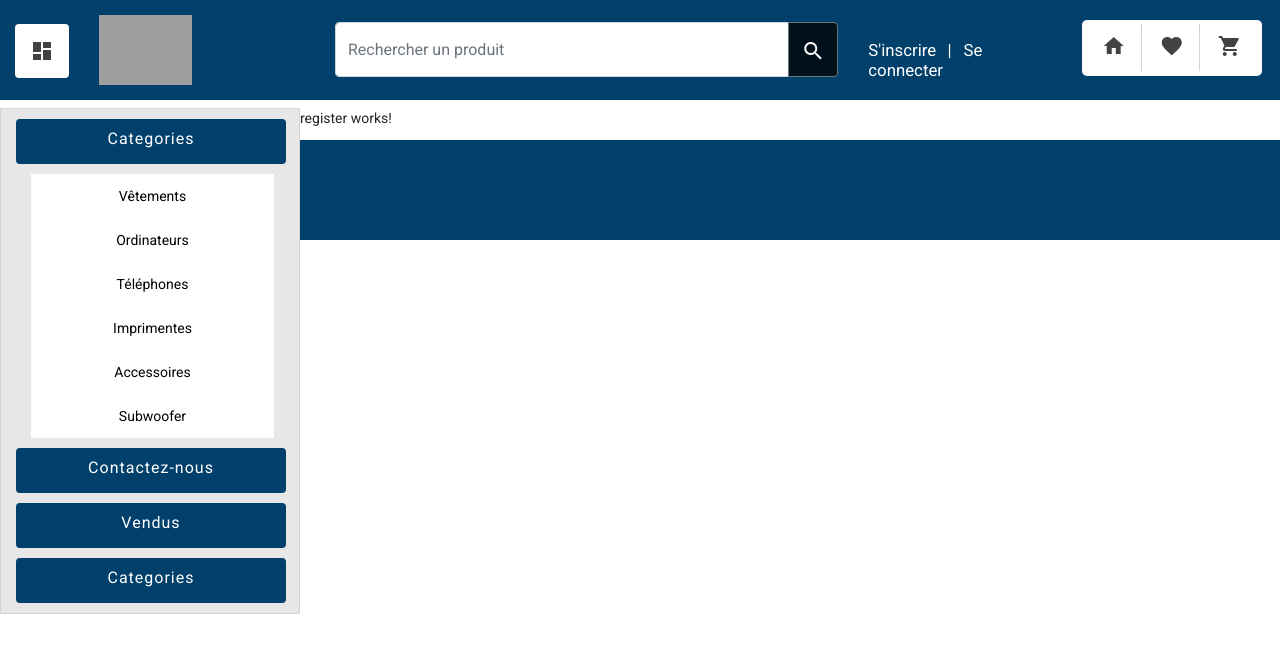
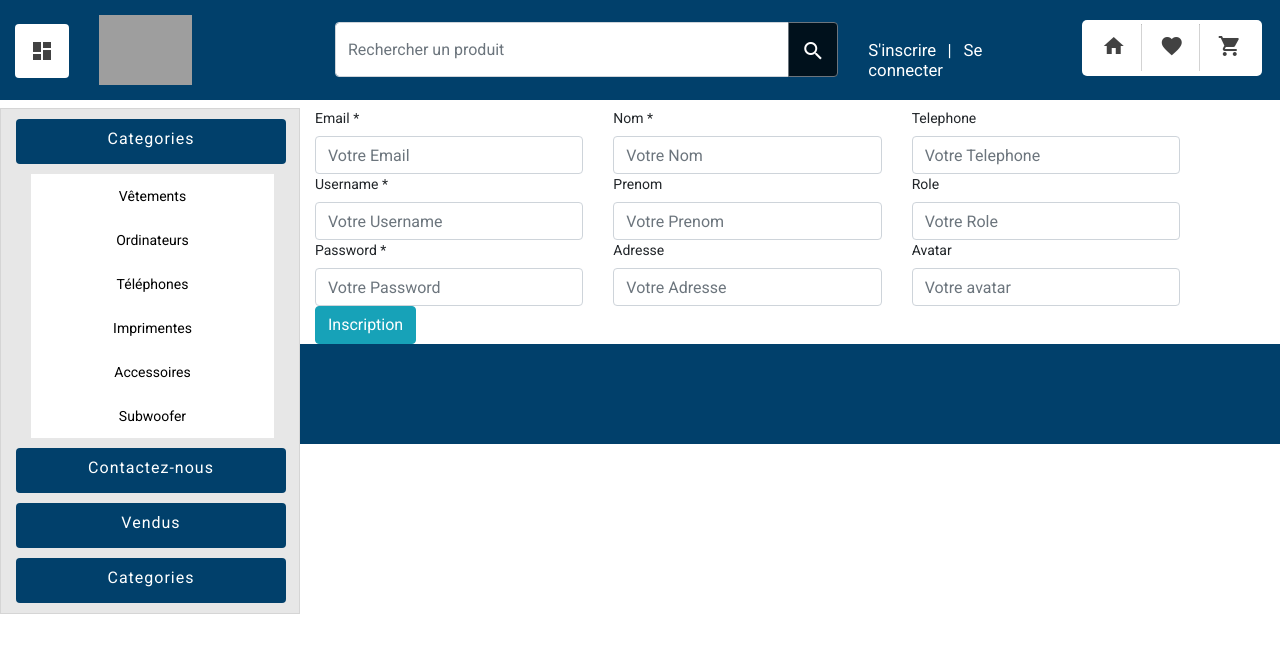
Before and after one commit to JohnFrancklin/front-eco, an Angular app: page /register in a window 1280 px wide. Shown: the top 652 px of the page. Built offline with nearby package versions, Linux system fonts and the light colour scheme; grey boxes are pictures that could not be loaded.

Commit message:
change projet

```diff
--- a/package.json
+++ b/package.json
@@ -24,6 +24,7 @@
     "bootstrap": "^4.4.1",
     "jquery": "^3.5.0",
     "rxjs": "~6.5.4",
+    "sweetalert2": "^9.10.12",
     "tslib": "^1.10.0",
     "zone.js": "~0.10.2"
   },
--- a/src/app/app.module.ts
+++ b/src/app/app.module.ts
@@ -21,6 +21,8 @@ import { FavoriteComponent } from './components/favorite/favorite.component';
 import { ProduitsComponent } from './components/dashbord/produits/produits.component';
 import { UsersComponent } from './components/dashbord/users/users.component';
 import { DetailComponent } from './components/detail/detail.component';
+import { FormsModule } from '@angular/forms';
+import { HttpClientModule } from '@angular/common/http';
 
 
 @NgModule({
@@ -48,7 +50,9 @@ import { DetailComponent } from './components/detail/detail.component';
     MatButtonModule,
     MatCardModule,
     MatProgressBarModule,
+    FormsModule,
 
+    HttpClientModule
   ],
   providers: [],
   bootstrap: [AppComponent]
--- a/src/app/components/register/register.component.html
+++ b/src/app/components/register/register.component.html
@@ -1 +1,109 @@
-<p>register works!</p>
+<div class="container">
+		<form #addUserForm="ngForm">
+			<div class="row">
+					<div class="col-sm-4 col-xs-4">
+
+							<label for="email">Email *</label>
+							<input type="text" class="form-control" id="email" placeholder="Votre Email"
+							required
+							[(ngModel)]="users.email" name="email" #email="ngModel">
+
+							<div [hidden]="email.valid || email.pristine"
+								 class="alert alert-danger">
+								Veuillez renseigner ce champ.
+							</div>
+
+							<label for="username">Username *</label>
+							<input type="text" class="form-control" id="username" placeholder="Votre Username"
+							required
+							[(ngModel)]="users.username" name="username" #username="ngModel">
+
+							<div [hidden]="username.valid || username.pristine"
+								 class="alert alert-danger">
+								Veuillez renseigner ce champ.
+							</div>
+
+							<label for="password">Password *</label>
+							<input type="text" class="form-control" id="password" placeholder="Votre Password"
+							required
+							[(ngModel)]="users.password" name="password" #password="ngModel">
+
+							<div [hidden]="password.valid || password.pristine"
+								 class="alert alert-danger">
+								Veuillez renseigner ce champ.
+							</div>
+					</div>
+					<div class="col-sm-4 col-xs-4">
+
+							<label for="nom">Nom *</label>
+							<input type="text" class="form-control" id="nom" placeholder="Votre Nom"
+							required
+							[(ngModel)]="users.nom" name="nom" #nom="ngModel">
+
+							<div [hidden]="nom.valid || nom.pristine"
+								 class="alert alert-danger">
+								Veuillez renseigner ce champ.
+							</div>
+
+							<label for="prenom">Prenom</label>
+							<input type="text" class="form-control" id="prenom" placeholder="Votre Prenom"
+							required
+							[(ngModel)]="users.prenom" name="prenom" #prenom="ngModel">
+
+							<div [hidden]="prenom.valid || prenom.pristine"
+								 class="alert alert-danger">
+								Veuillez renseigner ce champ.
+							</div>
+
+							<label for="adresse">Adresse</label>
+							<input type="text" class="form-control" id="adresse" placeholder="Votre Adresse"
+							required
+							[(ngModel)]="users.adresse" name="adresse" #adresse="ngModel">
+
+							<div [hidden]="adresse.valid || adresse.pristine"
+								 class="alert alert-danger">
+								Veuillez renseigner ce champ.
+							</div>
+					</div>
+					<div class="col-sm-4 col-xs-4">
+
+							<label for="tel">Telephone</label>
+							<input type="text" class="form-control" id="tel" placeholder="Votre Telephone"
+							required
+							[(ngModel)]="users.tel" name="tel" #tel="ngModel">
+
+							<div [hidden]="tel.valid || tel.pristine"
+								 class="alert alert-danger">
+								Veuillez renseigner ce champ.
+							</div>
+
+							<label for="role">Role</label>
+							<input type="text" class="form-control" id="tel" placeholder="Votre Role"
+							required
+							[(ngModel)]="users.role" name="role" #role="ngModel">
+
+							<div [hidden]="role.valid || role.pristine"
+								 class="alert alert-danger">
+								Veuillez renseigner ce champ.
+							</div>
+
+							<label for="avatar">Avatar</label>
+							<input type="text" class="form-control" id="avatar" placeholder="Votre avatar"
+							required
+							[(ngModel)]="users.avatar" name="avatar" #avatar="ngModel">
+
+							<div [hidden]="avatar.valid || avatar.pristine"
+								 class="alert alert-danger">
+								Veuillez renseigner ce champ.
+							</div>
+					</div>
+			</div>
+			<div class="row">
+					<div class="col-md-12">
+						<!-- <button class="btn btn-info" (click)="addUsers()" [disabled]="!addOperateurForm.form.valid">Inscription</button> -->
+						<button class="btn btn-info" (click)="addUsers()">Inscription</button>
+
+					</div>
+			</div>
+	</form>
+</div>
--- a/src/app/components/register/register.component.ts
+++ b/src/app/components/register/register.component.ts
@@ -1,4 +1,9 @@
+
 import { Component, OnInit } from '@angular/core';
+import { Users } from 'src/app/interfaces/users';
+import { UsersService } from 'src/app/service/users.service';
+
+import { Location } from '@angular/common';
 
 @Component({
   selector: 'app-register',
@@ -7,9 +12,35 @@ import { Component, OnInit } from '@angular/core';
 })
 export class RegisterComponent implements OnInit {
 
-  constructor() { }
+  users = new Users();
+  submitted = false;
+
+  constructor(
+    private usersService: UsersService,
+    private location: Location
+  ) { }
+
 
   ngOnInit(): void {
+  };
+
+  newUsers(): void {
+    this.submitted = false;
+    this.users = new Users();
   }
 
+  addUsers() {
+    this.submitted = true;
+    this.save();
+  }
+
+   goBack(): void {
+     this.location.back();
+   }
+
+   private save(): void {
+     console.log(this.users);
+     this.usersService.addUsers(this.users)
+         .subscribe();
+   }
 }
--- /dev/null
+++ b/src/app/interfaces/users.ts
@@ -0,0 +1,13 @@
+
+export class Users {
+     id: string;
+     email: string;
+     username: string;
+     password: string;
+     nom: string;
+     prenom: string;
+     adresse: string;
+     tel: string;
+     role: string;
+     avatar: string;
+}
--- /dev/null
+++ b/src/app/service/users.service.ts
@@ -0,0 +1,45 @@
+import { Injectable } from '@angular/core';
+import { HttpHeaders, HttpClient } from '@angular/common/http';
+import { Observable } from 'rxjs';
+import { Users } from '../interfaces/users';
+
+const httpOptions = {
+  headers: new HttpHeaders({ 'Content-Type': 'application/json' })
+};
+
+@Injectable({
+  providedIn: 'root'
+})
+export class UsersService {
+
+  private userUrl = 'http://localhost:3000/users';  // URL to web api
+
+
+  constructor(
+    private http: HttpClient
+  ) { }
+
+  getUsers (): Observable<Users[]> {
+    return this.http.get<Users[]>(this.userUrl)
+  }
+
+  getUser(id: number): Observable<Users> {
+    const url = `${this.userUrl}/${id}`;
+    return this.http.get<Users>(url);
+  }
+
+  addUsers (user: Users): Observable<Users> {
+    return this.http.post<Users>(this.userUrl, user, httpOptions);
+  }
+
+  deleteUser (user: Users | number): Observable<Users> {
+    const id = typeof user === 'number' ? user : user.id;
+    const url = `${this.userUrl}/${id}`;
+
+    return this.http.delete<Users>(url, httpOptions);
+  }
+
+  updateUser (user: Users): Observable<any> {
+    return this.http.put(this.userUrl, user, httpOptions);
+  }
+}
```
Also changed, not shown: src/app/components/register/operateur.service.ts (added, +44 -0 lines), src/app/components/register/operateur.ts (added, +13 -0 lines), 2 other files (tests, documents, lock files or other folders).
